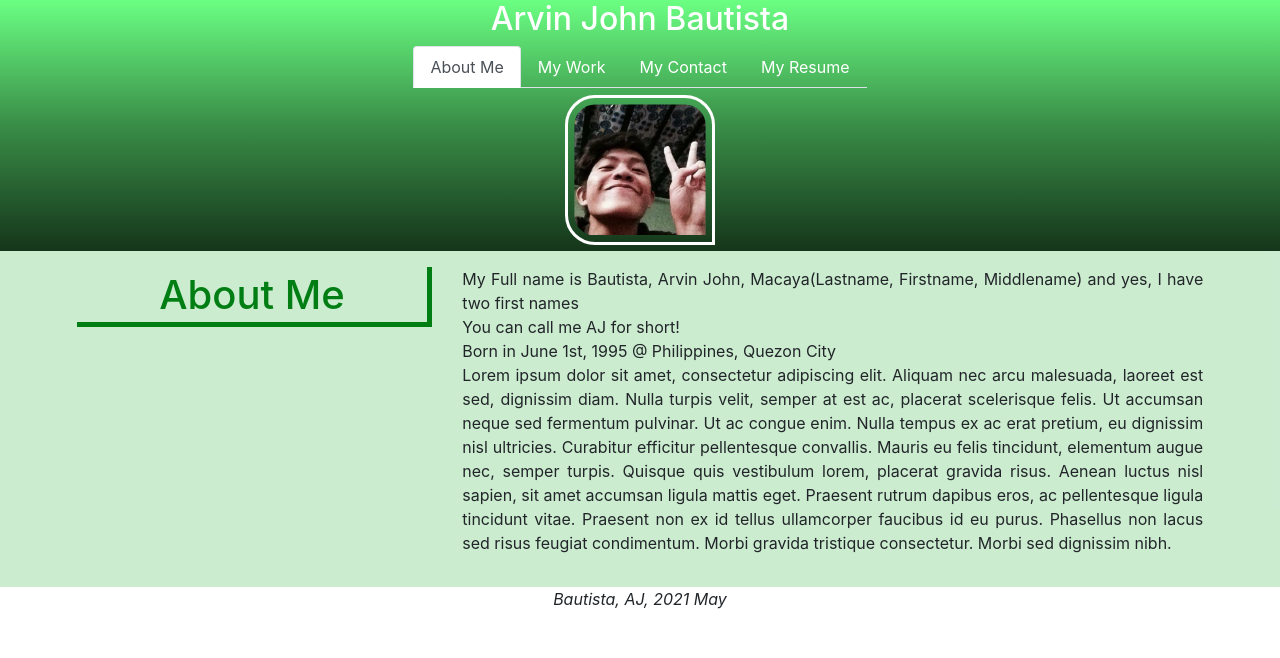
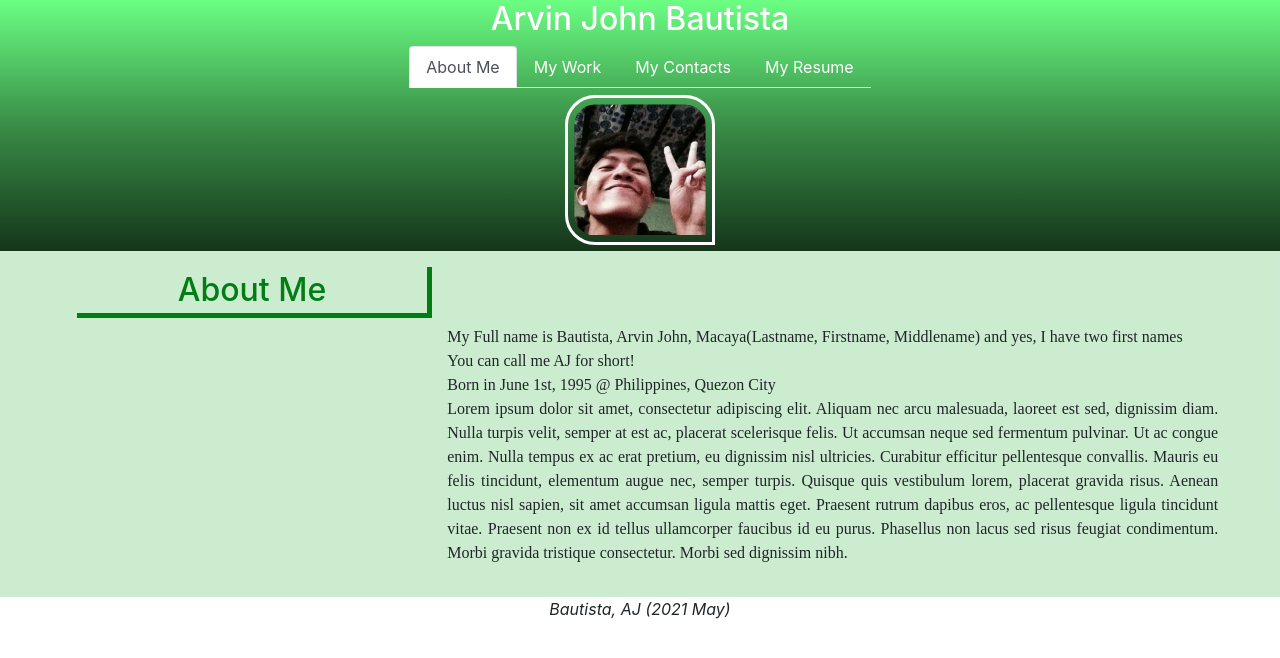
Before and after one commit to irvinek01/portfolio-react, a React (Create React App) app: page / in a window 1280 px wide. Shown: the top 658 px of the page. Built offline with nearby package versions, Linux system fonts and the light colour scheme.

Commit message:
Added My Contacts page, styles updated

```diff
--- a/src/components/Footer.js
+++ b/src/components/Footer.js
@@ -3,7 +3,7 @@ import React from "react";
 function Footer() {
   return (
     <div className="footer">
-      <p>Bautista, AJ, 2021 May</p>
+      <p>Bautista, AJ (2021 May)</p>
     </div>
   );
 }
--- a/src/components/Header.js
+++ b/src/components/Header.js
@@ -22,7 +22,7 @@ function HeaderItem({ active, page, handlePageChange }) {
 }
 
 function Header({ currentPage, handlePageChange }) {
-  const pageNames = ["About Me", "My Work", "My Contact", "My Resume"];
+  const pageNames = ["About Me", "My Work", "My Contacts", "My Resume"];
   const HeaderItems = pageNames.map((page) => (
     <HeaderItem
       key={page}
--- a/src/components/PortfolioContainer.js
+++ b/src/components/PortfolioContainer.js
@@ -20,7 +20,7 @@ class Portfolio extends Component {
       case "My Work":
         return <MyWork />;
 
-      case "My Contact":
+      case "My Contacts":
         return <MyContact />;
 
       case "My Resume":
--- a/src/components/pages/AboutMe.js
+++ b/src/components/pages/AboutMe.js
@@ -4,9 +4,9 @@ const AboutMe = () => (
   <div className="pageContainer flex">
     <div className="row">
       <div className="col-l-4 col-md-4 col-sm-4">
-        <h1 className="pageHeading">About Me</h1>
+        <h2 className="pageHeading">About Me</h2>
       </div>
-      <div className="col-l-8 col-md-8 col-sm-8">
+      <div className="col-l-8 col-md-8 col-sm-8 content">
         <p>
           My Full name is Bautista, Arvin John, Macaya(Lastname, Firstname,
           Middlename) and yes, I have two first names
--- a/src/components/pages/MyContact.js
+++ b/src/components/pages/MyContact.js
@@ -1,21 +1,30 @@
 import React from "react";
 
 const MyContact = () => (
-  <div>
-    <h1>My Contact</h1>
-    <p>
-      Integer cursus bibendum sem non pretium. Vestibulum in aliquet sem, quis
-      molestie urna. Aliquam semper ultrices varius. Aliquam faucibus sit amet
-      magna a ultrices. Aenean pellentesque placerat lacus imperdiet efficitur.
-      In felis nisl, luctus non ante euismod, tincidunt bibendum mi. In a
-      molestie nisl, eu sodales diam. Nam tincidunt lacus quis magna posuere,
-      eget tristique dui dapibus. Maecenas fermentum elementum faucibus. Quisque
-      nec metus vestibulum, egestas massa eu, sollicitudin ipsum. Nulla
-      facilisi. Sed ut erat ligula. Nam tincidunt nunc in nibh dictum
-      ullamcorper. Class aptent taciti sociosqu ad litora torquent per conubia
-      nostra, per inceptos himenaeos. Etiam ornare rutrum felis at rhoncus.
-      Etiam vel condimentum magna, quis tempor nulla.
-    </p>
+  <div className="pageContainer flex">
+    <div className="row">
+      <div className="col-l-4 col-md-4 col-sm-4">
+        <h2 className="pageHeading">My Contacts</h2>
+      </div>
+      <div className="col-l-8 col-md-8 col-sm-8 content">
+        <ul>
+          <li>
+            <a href="https://mail.google.com/">arvinyoung01@gmail.com</a>
+          </li>
+          <li>
+            <a href="https://github.com/irvinek01">GitHub</a>
+          </li>
+          <li>
+            <a href="https://www.facebook.com/Ikinneaas/">Facebook</a>
+          </li>
+          <li>
+            <a href="https://www.linkedin.com/in/irvine-kinneas-5a8a68207/">
+              Linkedin
+            </a>
+          </li>
+        </ul>
+      </div>
+    </div>
   </div>
 );
 
--- a/src/css/styles.css
+++ b/src/css/styles.css
@@ -20,10 +20,24 @@
   padding: 1% 5%;
   text-align: center;
 }
-.pageContainer p {
+.content {
+  padding: 5% 0 0 0;
   text-align: justify;
+  font-family: "Times New Roman", Times, serif;
 }
-
+.content li {
+  list-style-type: none;
+  width: 185px;
+  border: 5px Solid rgb(73, 73, 73);
+  background-color: rgb(73, 73, 73);
+  padding: 0.6%;
+  margin: 0.6%;
+  text-align: center;
+}
+.content li a {
+  color: white;
+  line-height: 3em;
+}
 .footer {
   text-align: center;
   font-style: italic;
```
